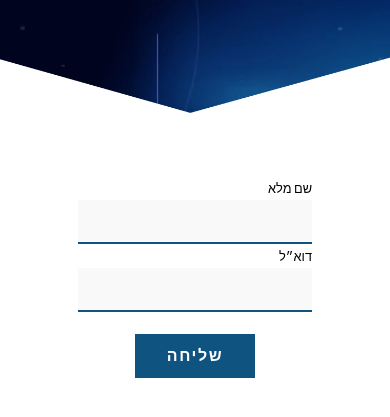
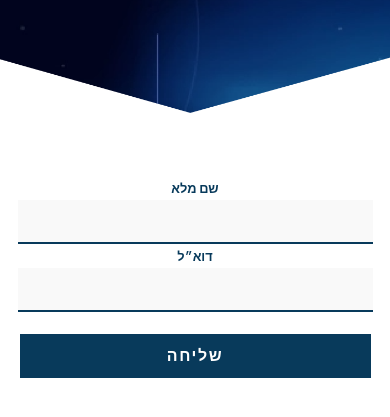
Before and after one commit to Tomerzhr/Kidum, a plain HTML site: page index.html in a window 390 px wide. Shown: the part 257-674 px from the top of the page. Drawn offline with Linux system fonts and the light colour scheme.

Commit message:
last change

```diff
--- a/_variables.scss
+++ b/_variables.scss
@@ -1,7 +1,7 @@
     $clr-primary: #ffffff;
     $clr-secondary: #F9F9F9;
     $clr-dark: #2C2C2C;
-    $clr-blue: #0F5380;
+    $clr-blue: #083a5b;
 
     $ff-primary: 'Assistant', sans-serif;
     $fs-big: 4rem;
@@ -10,4 +10,5 @@
 
     $fw-bold: 800;
     $fw-semibold: 500;
+    $fw-medium: 700;
     $fw-light: 200;
--- a/index.html
+++ b/index.html
@@ -9,7 +9,7 @@
     <link rel="stylesheet" href="main.css">
     <link rel="preconnect" href="https://fonts.googleapis.com">
     <link rel="preconnect" href="https://fonts.gstatic.com" crossorigin>
-    <link href="https://fonts.googleapis.com/css2?family=Assistant:wght@200;500;800&display=swap" rel="stylesheet">
+    <link href="https://fonts.googleapis.com/css2?family=Assistant:wght@200;500;700;800&display=swap" rel="stylesheet">
     <title>להוביל אותך</title>
 </head>
 
--- a/main.scss
+++ b/main.scss
@@ -31,6 +31,7 @@ p {
         line-height: 2.5rem;
         padding-bottom: 1rem;
     }
+
 }
 
 
@@ -48,6 +49,11 @@ form {
         justify-content: center;
         width: 20%;
 
+    }
+
+    label {
+        font-weight: $fw-medium;
+        color: $clr-blue;
     }
 
     input {
@@ -111,7 +117,16 @@ form {
         padding: 2rem 0;
 
         .formLine {
-            min-width: 60%;
+            width: 100%;
+            align-items: center;
+        }
+
+        input {
+            width: 90%;
+        }
+
+        button {
+            width: 90%;
         }
     }
 
```
Also changed, not shown: main.css, 1 other file.
